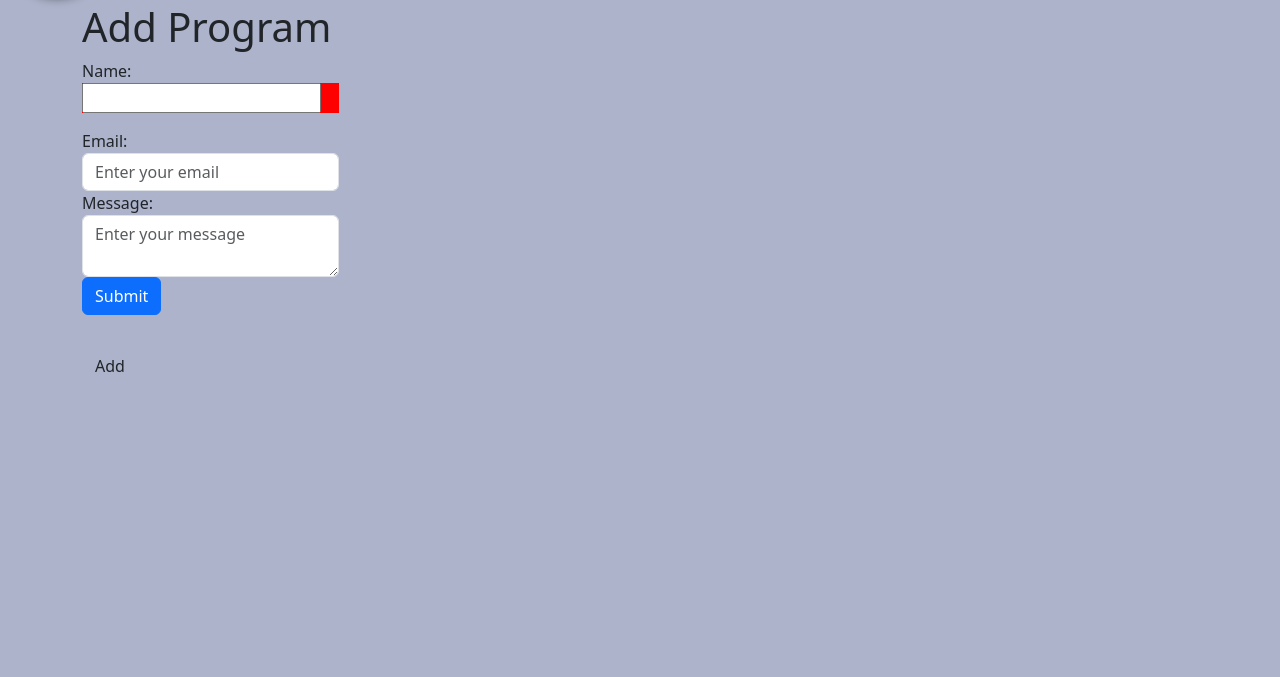
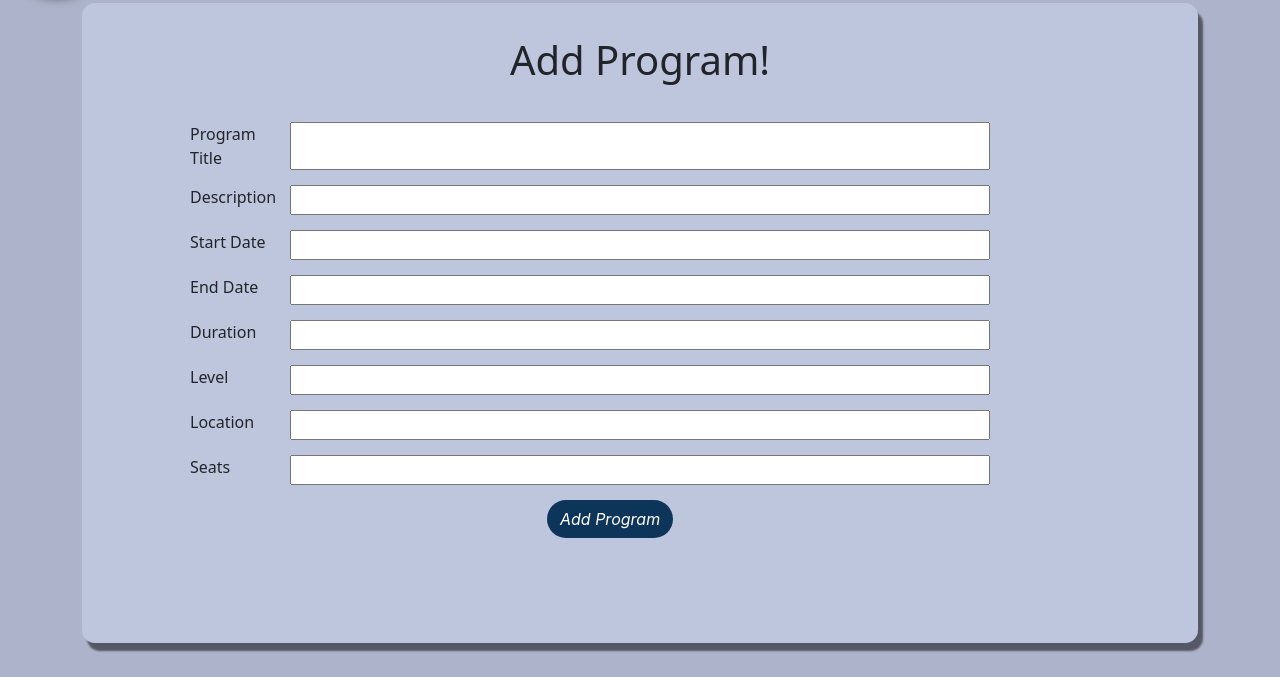
Before and after one commit to esraa-aloun/CraftyCreation, a Django app: page /addProgram/ in a window 1280 px wide. Shown: the part 123-800 px from the top of the page. Run offline with Django 4.2, Linux system fonts and the light colour scheme; some libraries are stand-ins or nearby versions.

Commit message:
add program for the logged-in instructor

```diff
--- a/main_app/models.py
+++ b/main_app/models.py
@@ -36,7 +36,7 @@ class Program(models.Model):
    level = models.CharField(max_length=51)
    location = models.CharField(max_length=51)
    seats = models.IntegerField()
-   instructor = models.OneToOneField(Profile, on_delete=models.CASCADE)
+   instructor = models.ForeignKey(Profile, on_delete=models.CASCADE)
 
    def get_absolute_url(self):
          return reverse('home')
--- a/main_app/templates/main_app/program_form.html
+++ b/main_app/templates/main_app/program_form.html
@@ -1,56 +1,89 @@
 <style>
-    .addp{
+    #form_inpu{
+    display: flex;
+    grid-template-columns: 100px 100px 100px;
+    grid-template-rows: auto;
+    padding: 10px;
+    align-items: center;
+    justify-content: center;
+
+    }
+    #form_area{
+      display: grid;
+      grid-template-columns: 100px 700px 100px;
+      margin: 15px;
+
+    }
+    #add_btn{
+
+      position: relative;
+      background: #0D355A;
+      color: white;
+      border-radius: 25px;
+      left: 40%;
+      font-family: 'Inter';
+      font-style: italic;
+    }
+    .card-container{
       background: #BEC6DE;
-       position: absolute;
       padding: 20px;
-       left: 30px;
-       box-shadow: 5px 5px rgba(0, 0, 0, 0.5);
-       width: 80%;
-       height: 70%;
+      border-radius: 13px;
+      box-shadow: 5px 8px 2px rgba(0, 0, 0, 0.5);
+      width: 100%;
+      height: 80%;
+
     }
-    .form-control{
-        text-decoration: none;
-    }
-    .test{
-        text-decoration: none;
-        background: red;
+    .header_program{
+      text-align: center;
+      position: relative;
+      margin: 10px;
+      padding: 3px;
     }
 </style>
 
 {% extends 'base.html' %}
 {% block content %}
 
-<h1>Add Program</h1>
+<!-- <h1>Add Program</h1> -->
 <!-- for the instructor to add a new program -->
-
-<div class="input-group mb-3">
+<div class="card-container">
+  <h1 class="header_program">Add Program!</h1>
+  <div class="input-group mb-3" id="form_inpu">
       <form method="post" action="{% url 'addProgram' %}">
           {% csrf_token %}
-        <!-- <label for="" id="basic-addon1">Your Name</label>
+          <div class="form_inp" id="form_area">
+            <label for="exampleFormControlTextarea1" id="basic-addon1">Program Title</label>
             {{ form.name }}
-
-        <label for="" id="basic-addon1">Description</label>
+          </div>
+          <div class="form_inp" id="form_area">
+            <label for="exampleFormControlTextarea1" id="basic-addon1">Description</label>
             {{ form.description }}
-
+          </div>
+            <div class="form_inp" id="form_area">
             <label for="" id="basic-addon1">Start Date</label>
           {{ form.start_date }}
-
+          </div>
+          <div class="form_inp" id="form_area">
             <label for="" id="basic-addon1">End Date</label>
             {{ form.end_date }}
-
+          </div>
+          <div class="form_inp" id="form_area">
             <label for="" id="basic-addon1">Duration</label>
             {{ form.duration }}
-
+          </div>
+          <div class="form_inp" id="form_area">
             <label for="" id="basic-addon1">Level</label>
             {{ form.level }}
-
-        <label for="" id="basic-addon1">Location</label>
+          </div>
+          <div class="form_inp" id="form_area">
+            <label for="inputAddress" id="basic-addon1">Location</label>
             {{ form.location }}
-
+          </div>
+          <div class="form_inp" id="form_area">
             <label for="" id="basic-addon1">Seats</label>
-        {{ form.seats }} -->
-
-      <form>
+            {{ form.seats }}
+          </div>
+      <!-- <form>
         <div class="form-group">
           <label for="name">Name:</label>
         <div class="test">
@@ -67,7 +100,7 @@
         </div>
         <button type="submit" class="btn btn-primary">Submit</button>
       </form>
-    </div>
+    </div> -->
 
 
 
@@ -108,6 +141,8 @@
             <textarea class="form-control" aria-label="With textarea"></textarea>
           </div> -->
 
-        <input type="submit" class="btn" value="Add">
+        <input type="submit" class="btn" value="Add Program" id="add_btn">
     </form>
+</div>
+
 {% endblock %}
--- a/main_app/urls.py
+++ b/main_app/urls.py
@@ -6,6 +6,7 @@ urlpatterns =[
     path('about/', views.about, name='about'),
     path('accounts/signup', views.signup, name='signup'),
 
+
     path('program/', views.program, name='program'),
     path('addProgram/', views.ProgramCreate.as_view(), name='addProgram')
 ]
--- a/main_app/views.py
+++ b/main_app/views.py
@@ -36,7 +36,14 @@ def signup(request):
     return render(request, "registration/signup.html", context)
 
 class ProgramCreate(CreateView):
-     model = Program
-     fields = '__all__'
+    model = Program
+    fields = ['name','description','start_date','end_date','duration','level','location','seats']
 
-     success_url='/'
+    def form_valid(self, form):
+        print("saad")
+        form.instance.instructor = self.request.user
+        # logging.debug(self.request.session.get('user_id'))
+        print("user", self.request.user)
+        return super().form_valid(form)
+
+    success_url='/'
```
Also changed, not shown: main_app/migrations/0012_program_instructor.py (added), main_app/migrations/0013_alter_program_instructor.py (added). Lines whose indentation alone changed are shown as unchanged.
